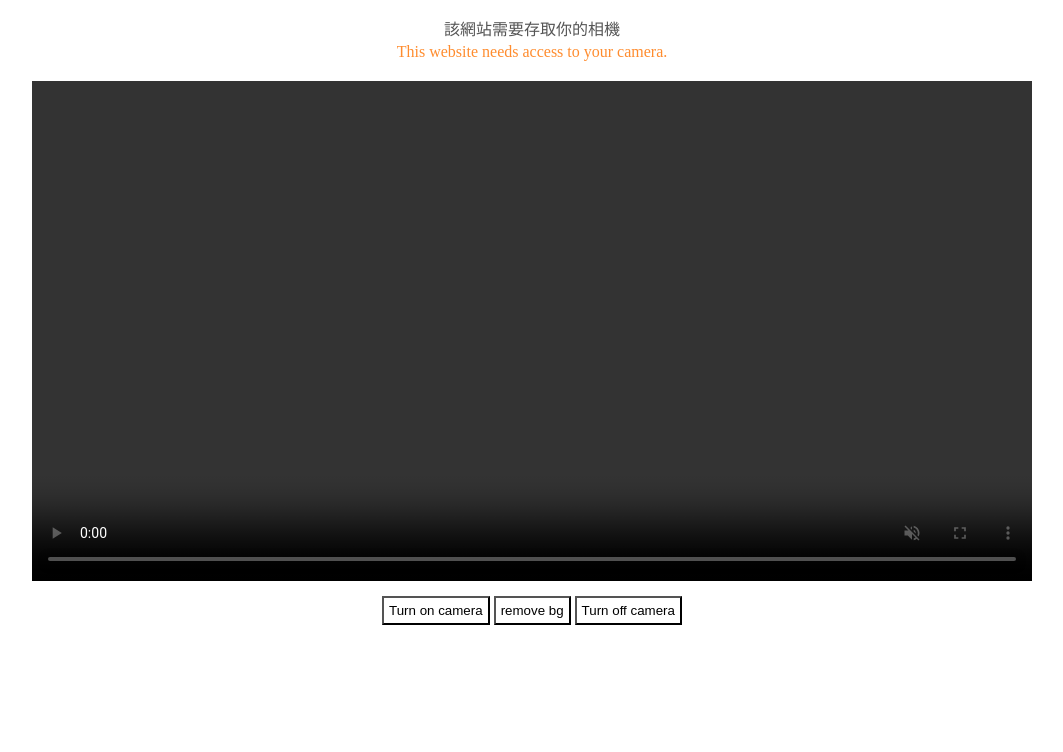
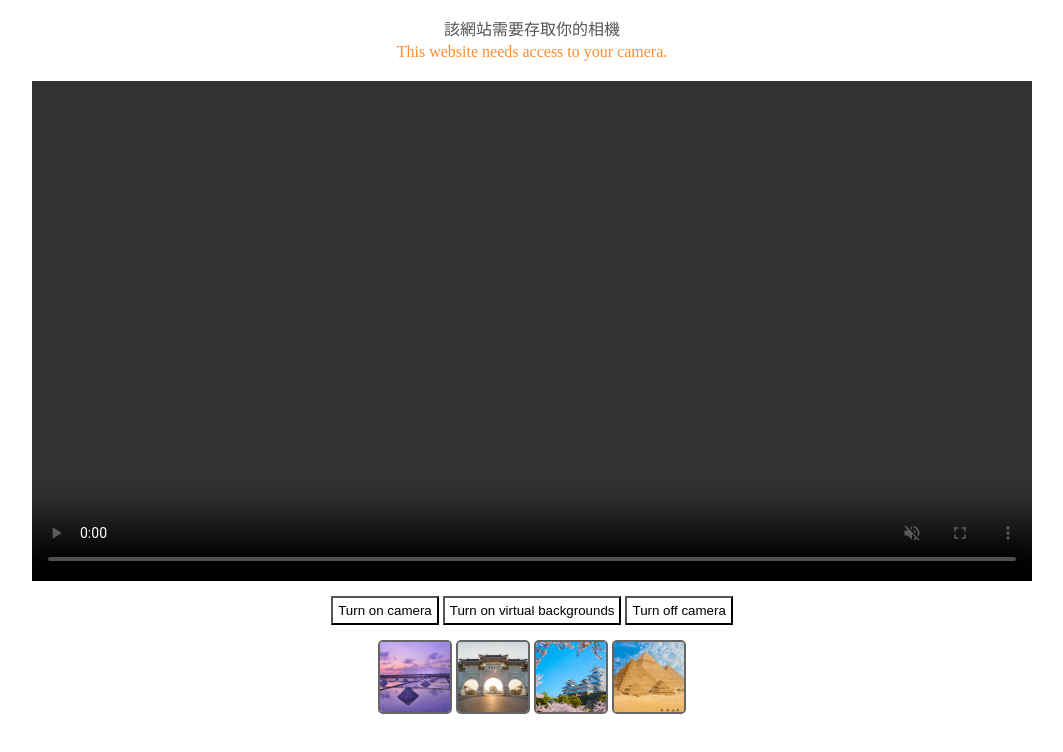
Before and after one commit to yachen168/Mediapipe-Virtual-Backgrounds, a website built with webpack: page src/index.html in a window 1280 px wide. Shown: the whole page, without its empty margins (108-1171 px from the left). Built offline with nearby package versions, Linux system fonts and the light colour scheme; what @mediapipe/selfie_segmentation would draw is missing.

Commit message:
feat: chage virtual backgrounds

```diff
--- /dev/null
+++ b/src/imageList.js
@@ -0,0 +1,25 @@
+import tainan from "./images/tainan.jpeg";
+import taipei from "./images/taipei.jpeg";
+import japan from "./images/japan.jpeg";
+import egypt from "./images/egypt.webp";
+
+const imageList = [
+  {
+    url: tainan,
+    alt: "tainan",
+  },
+  {
+    url: taipei,
+    alt: "taipei",
+  },
+  {
+    url: japan,
+    alt: "japan",
+  },
+  {
+    url: egypt,
+    alt: "egypt",
+  },
+];
+
+export default imageList;
--- a/src/index.html
+++ b/src/index.html
@@ -19,9 +19,12 @@
       </div>
       <div class="buttons">
         <button class="turnCameraOnButton" type="type">Turn on camera</button>
-        <button class="removeBackgroundButton" type="type">remove bg</button>
+        <button class="removeBackgroundButton" type="type">
+          Turn on virtual backgrounds
+        </button>
         <button class="turnCameraOffButton" type="type">Turn off camera</button>
       </div>
+      <section class="sectionCustomImages"></section>
     </main>
 
     <script type="module" src="./main.js"></script>
--- a/src/main.js
+++ b/src/main.js
@@ -1,9 +1,11 @@
 import { SelfieSegmentation } from "../node_modules/@mediapipe/selfie_segmentation";
+import imageList from "./imageList";
 import "./style.scss";
 
 let globalController = null;
 let timestamp = null;
 let stream = null;
+let customBackgroundImage = new Image();
 
 const canvasElement = new OffscreenCanvas(640, 480);
 const canvasCtx = canvasElement.getContext("2d");
@@ -24,13 +26,38 @@ const $turnCameraOffButton = document.querySelector(".turnCameraOffButton");
 const $removeBackgroundButton = document.querySelector(
   ".removeBackgroundButton"
 );
+const $sectionCustomImages = document.querySelector(".sectionCustomImages");
 
-bindEventListeners();
+init();
+
+function init() {
+  $sectionCustomImages.innerHTML = renderImageItem(imageList);
+  bindEventListeners();
+}
 
 function bindEventListeners() {
   $turnCameraOnButton.addEventListener("click", turnOnCamera);
   $removeBackgroundButton.addEventListener("click", setVirtualBackground);
   $turnCameraOffButton.addEventListener("click", turnOffCamera);
+  const [...$customImages] =
+    $sectionCustomImages.querySelectorAll(".customImage");
+  $customImages.map((item, index) =>
+    item.addEventListener("click", changeBackground(imageList[index].url))
+  );
+}
+
+function renderImageItem(imageList) {
+  return imageList.reduce(
+    (acc, curr) =>
+      acc +
+      `<div class="customImage">
+        <img
+          src="${curr.url}"
+          alt="${curr.alt}"
+        />
+      </div>`,
+    ""
+  );
 }
 
 async function turnOnCamera() {
@@ -61,10 +88,24 @@ async function setVirtualBackground() {
   $localVideo.srcObject = transformedStream;
 }
 
+function changeBackground(imageUrl) {
+  return () => {
+    customBackgroundImage.src = imageUrl;
+    canvasCtx.drawImage(
+      customBackgroundImage,
+      0,
+      0,
+      canvasElement.width,
+      canvasElement.height
+    );
+  };
+}
+
 async function transformGetUserMediaStream() {
   const videoTrack = stream.getVideoTracks()[0];
   const trackProcessor = new MediaStreamTrackProcessor({ track: videoTrack });
   const trackGenerator = new MediaStreamTrackGenerator({ kind: "video" });
+  customBackgroundImage.src = imageList[0].url;
 
   const transformer = new TransformStream({
     async transform(videoFrame, controller) {
@@ -74,7 +115,6 @@ async function transformGetUserMediaStream() {
       videoFrame.height = 480;
       await selfieSegmentation.send({ image: videoFrame });
 
-      // would be good to have results as a response to async .send, instead a callback
       videoFrame.close();
       console.log("transform");
     },
@@ -100,8 +140,13 @@ function onResults(results) {
   );
 
   canvasCtx.globalCompositeOperation = "source-out";
-  canvasCtx.fillStyle = "#50B5FF";
-  canvasCtx.fillRect(0, 0, canvasElement.width, canvasElement.height);
+  canvasCtx.drawImage(
+    customBackgroundImage,
+    0,
+    0,
+    canvasElement.width,
+    canvasElement.height
+  );
 
   // Only overwrite missing pixels.
   canvasCtx.globalCompositeOperation = "destination-atop";
--- a/src/style.scss
+++ b/src/style.scss
@@ -22,7 +22,7 @@ main {
 }
 
 .buttons {
-  margin-top: 15px;
+  margin: 15px 0;
 
   button {
     padding: 5px;
@@ -37,3 +37,23 @@ main {
     height: 100%;
   }
 }
+
+.sectionCustomImages {
+  display: flex;
+}
+
+.customImage {
+  width: 70px;
+  height: 70px;
+  margin: 0 2px;
+  border: 2px solid #666;
+  border-radius: 5px;
+  overflow: hidden;
+  cursor: pointer;
+
+  img {
+    width: 100%;
+    height: 100%;
+    object-fit: cover;
+  }
+}
--- a/webpack.config.js
+++ b/webpack.config.js
@@ -25,7 +25,7 @@ module.exports = {
         use: [MiniCssExtractPlugin.loader, "css-loader", "sass-loader"],
       },
       {
-        test: /\.(png|svg|jpg|gif)$/,
+        test: /\.(png|svg|jpg|jpeg|webp|gif)$/,
         type: "asset/resource",
         generator: {
           filename: "images/[hash:8][ext]",
```
Also changed, not shown: src/images/egypt.webp (added), src/images/japan.jpeg (added), src/images/tainan.jpeg (added), src/images/taipei.jpeg (added).
